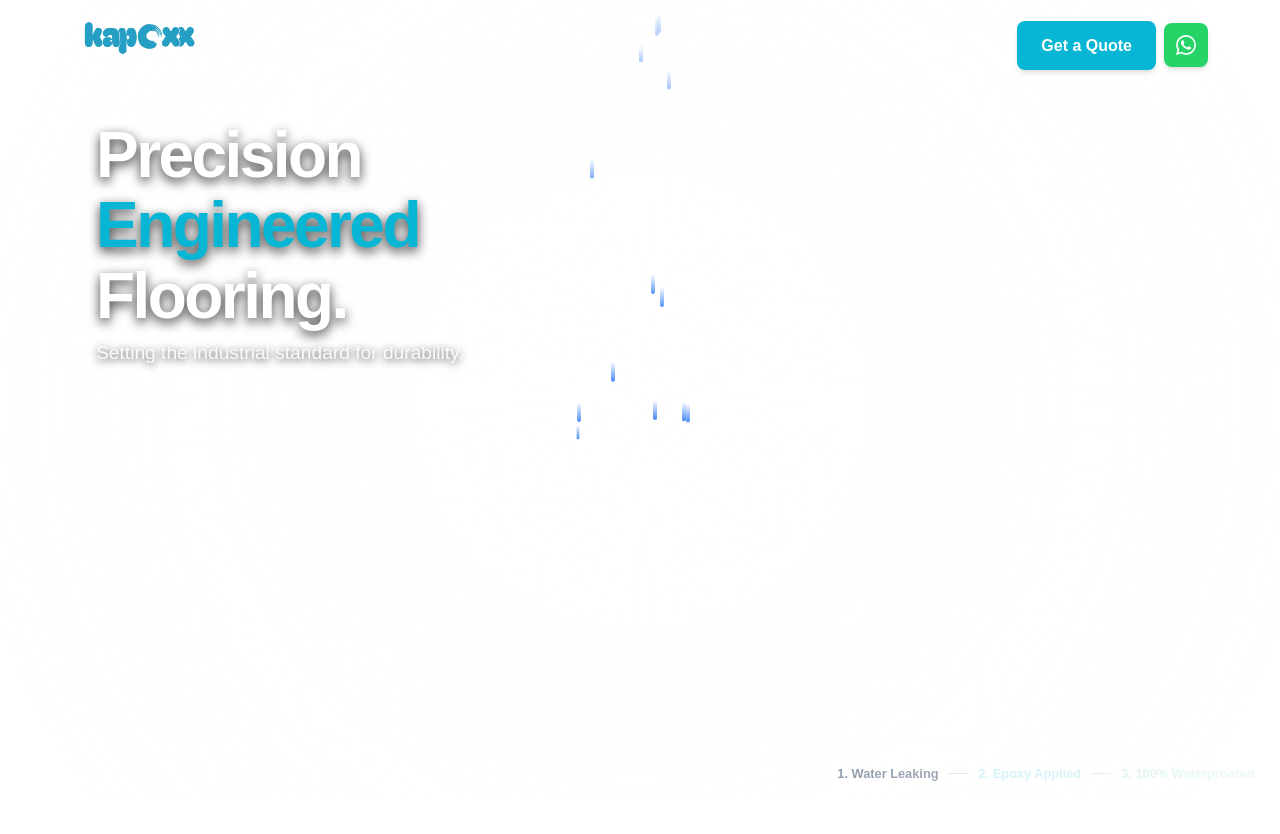
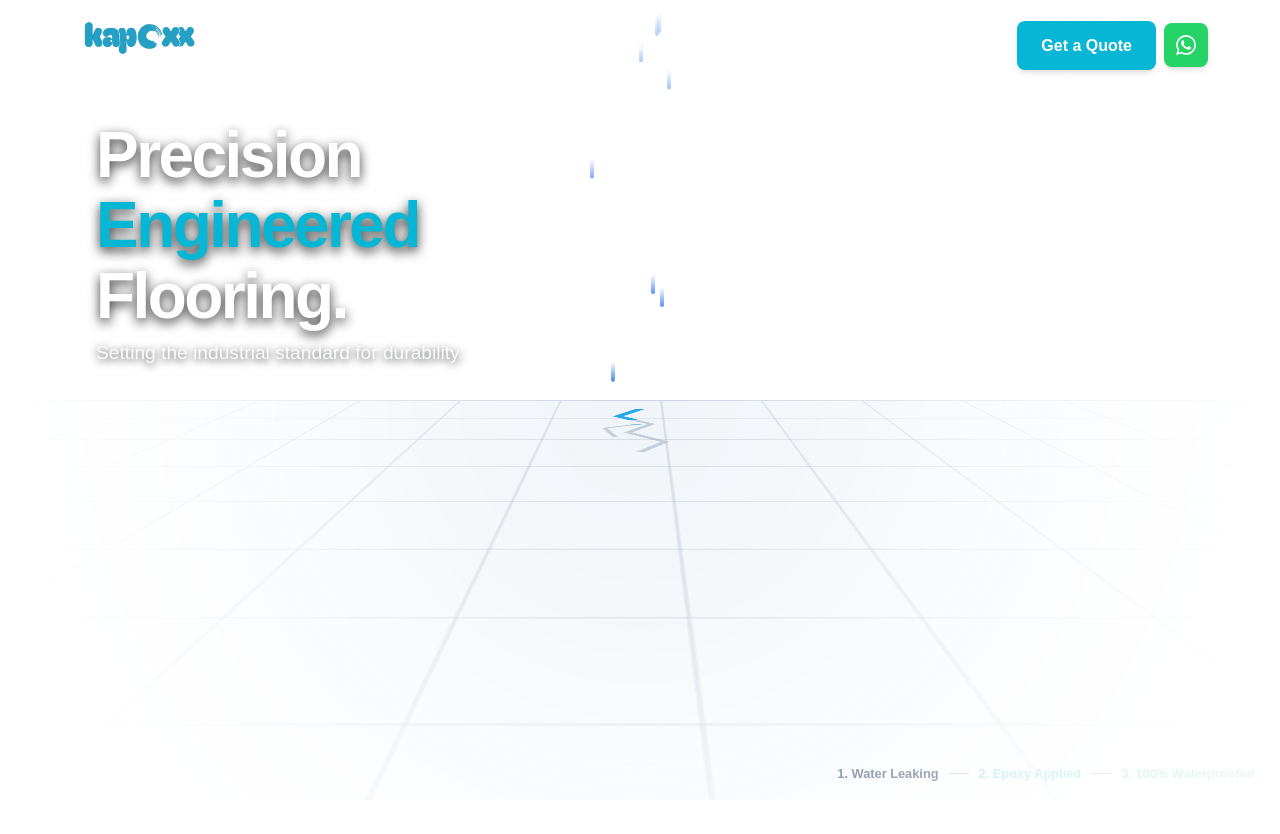
Before and after one commit to NIZAMMAC/kapoxx, a React (Vite) app: page / in a window 1280 px wide. Shown: the top 834 px of the page. Built offline with nearby package versions, Linux system fonts and the light colour scheme.

Commit message:
Fix 3D perspective rendering and add depth grid

```diff
--- a/src/components/AnimatedHeroBackground.jsx
+++ b/src/components/AnimatedHeroBackground.jsx
@@ -98,9 +98,11 @@ export default function AnimatedHeroBackground({ progress }) {
                 {/* The Floor Base (Cracked Concrete, 3D rotated) */}
                 <div style={{
                     position: 'absolute',
-                    top: '-50%', left: '-50%',
-                    width: '200%', height: '200%',
+                    top: 0, left: '-50%',
+                    width: '200%', height: '200vh',
                     backgroundColor: '#f1f5f9',
+                    backgroundImage: 'linear-gradient(rgba(148, 163, 184, 0.3) 2px, transparent 2px), linear-gradient(90deg, rgba(148, 163, 184, 0.3) 2px, transparent 2px)',
+                    backgroundSize: '100px 100px',
                     borderTop: '6px solid #cbd5e1',
                     transform: 'rotateX(70deg)',
                     transformOrigin: 'top center',
@@ -108,13 +110,13 @@ export default function AnimatedHeroBackground({ progress }) {
                     justifyContent: 'center'
                 }}>
                     {/* Crack SVG Base */}
-                    <svg viewBox="0 0 100 100" style={{ width: '150px', height: '100%', opacity: 0.5, marginTop: '-6px', position: 'absolute' }}>
+                    <svg viewBox="0 0 100 100" style={{ width: '200px', height: '300px', opacity: 0.5, position: 'absolute', top: 0 }}>
                         <path d="M50,0 L40,20 L55,40 L45,60 L60,80 L50,100" stroke="#94a3b8" strokeWidth="3" fill="none" />
                         <path d="M50,40 L35,50 L40,70" stroke="#94a3b8" strokeWidth="2" fill="none" />
                     </svg>
 
                     {/* Animated Water Flowing INSIDE the cracks */}
-                    <motion.svg viewBox="0 0 100 100" style={{ width: '150px', height: '100%', marginTop: '-6px', position: 'absolute', opacity: leakingOpacity }}>
+                    <motion.svg viewBox="0 0 100 100" style={{ width: '200px', height: '300px', position: 'absolute', top: 0, opacity: leakingOpacity }}>
                         <motion.path
                             d="M50,0 L40,20 L55,40 L45,60 L60,80 L50,100"
                             stroke="#0ea5e9" strokeWidth="4" fill="none"
@@ -136,12 +138,12 @@ export default function AnimatedHeroBackground({ progress }) {
                 <motion.div
                     style={{
                         position: 'absolute',
-                        top: '-50%', left: '-50%',
-                        height: '200%',
-                        background: 'linear-gradient(90deg, rgba(6, 182, 212, 0.4), rgba(6, 182, 212, 0.8))',
+                        top: 0, left: '-50%',
+                        height: '200vh',
+                        background: 'linear-gradient(180deg, rgba(6, 182, 212, 0.6), rgba(6, 182, 212, 0.95))',
                         borderTop: '8px solid #06b6d4',
                         boxShadow: '0 0 30px rgba(6, 182, 212, 0.5)',
-                        transform: 'rotateX(70deg) translateZ(10px)',
+                        transform: 'rotateX(70deg) translateZ(5px)',
                         transformOrigin: 'top center',
                         zIndex: 3,
                         backdropFilter: 'blur(2px)',
```
